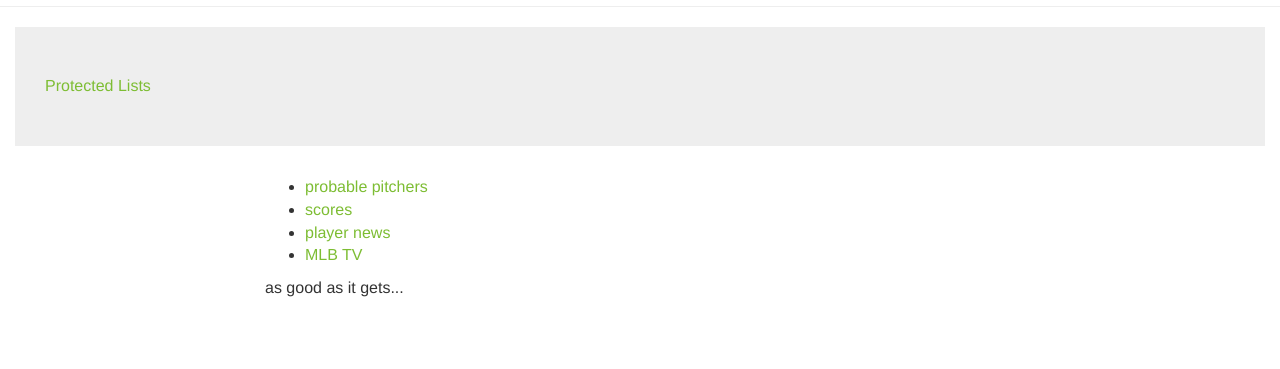
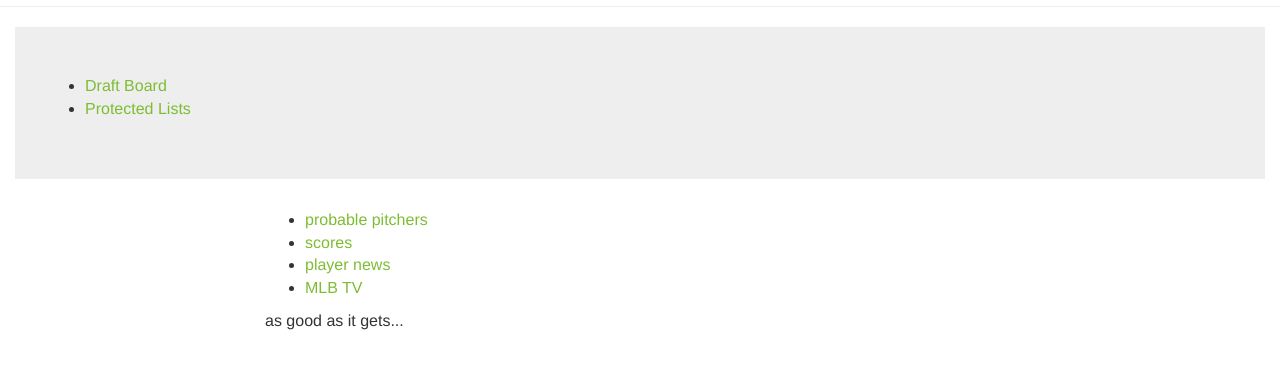
Before and after one commit to seanbrookes/pool2015, a website: page client/www/index.html at #!/generate in a window 1280 px wide. Shown: the part 55-424 px from the top of the page. Drawn offline with Linux system fonts and the light colour scheme.

Commit message:
draft board cleanup and main nav

```diff
--- a/client/less/style.less
+++ b/client/less/style.less
@@ -31,6 +31,7 @@ body {
 }
 .draft-table {
   min-width:45rem;
+  margin: 0 auto 0 auto;
 }
 
 .protected-container {
--- a/client/www/scripts/modules/main/templates/main.html
+++ b/client/www/scripts/modules/main/templates/main.html
@@ -1,6 +1,14 @@
 <div class="container-fluid">
   <div class="jumbotron">
-    <a ui-sref="protected">Protected Lists</a>
+    <ul>
+      <li>
+        <a ui-sref="draft">Draft Board</a>
+      </li>
+      <li>
+        <a ui-sref="protected">Protected Lists</a>
+      </li>
+    </ul>
+
   </div>
   <div class="container">
     <div class="row">
```
Also changed, not shown: client/www/scripts/modules/draft/templates/draft.main.html (+2 -2 lines), client/www/style/style.css.
